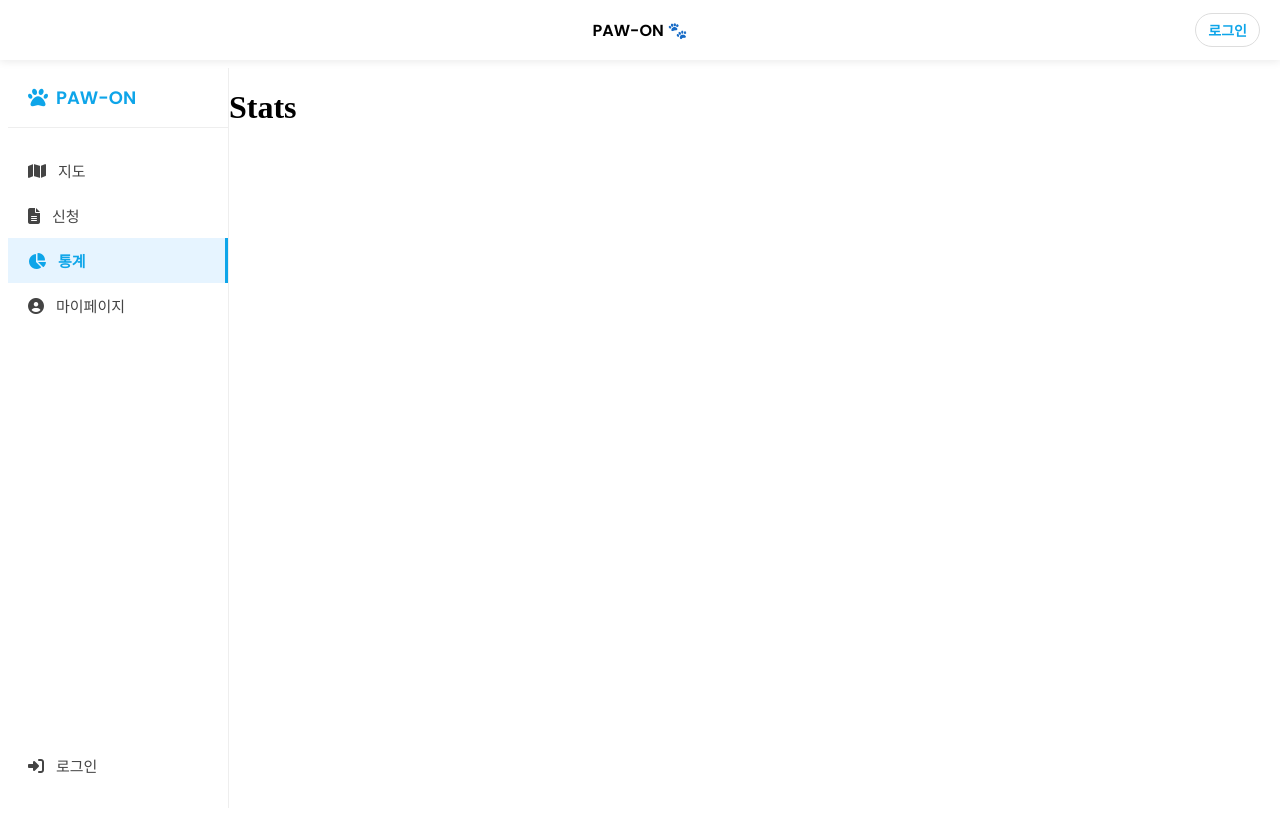
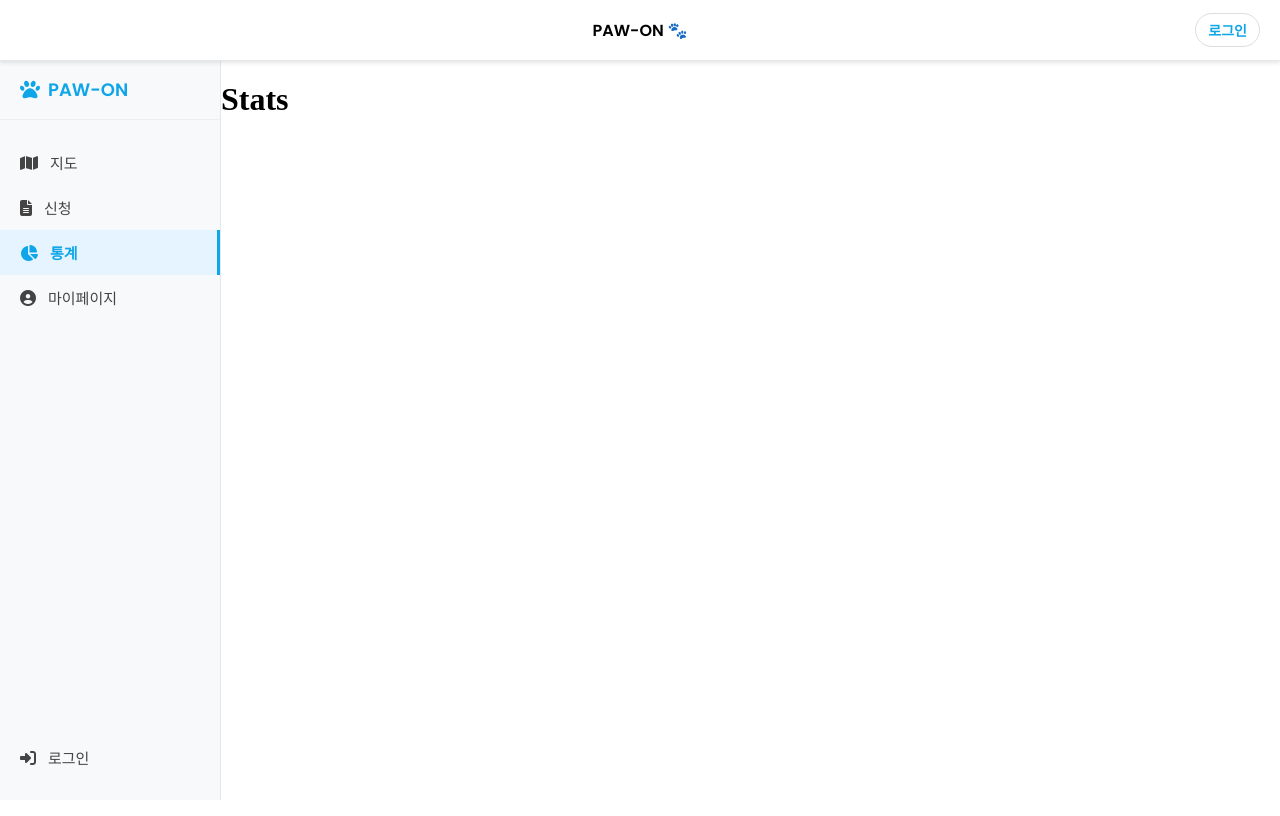
Before and after one commit to DIVE2025-updown/dive2025_FE, a Vue app: page /stats in a window 1280 px wide. Built offline with nearby package versions, Linux system fonts and the light colour scheme; no server answers.

Commit message:
Chore: Layout 유격 해결

```diff
--- a/src/layout/Dashboard.vue
+++ b/src/layout/Dashboard.vue
@@ -19,22 +19,64 @@ import Header from '@/components/common/Header.vue'; // 추가
 <style scoped>
 .dashboard {
     display: flex;
-    flex-direction: column; /* 헤더 위에 배치 */
+    flex-direction: column;
     height: 100vh;
-    overflow: hidden; /* 스크롤바 숨김 */
+    overflow: hidden; /* 전체 스크롤 방지 */
+    position: fixed; /* ✅ 대시보드 자체를 고정 */
+    top: 0;
+    left: 0;
+    right: 0;
+    bottom: 0;
 }
 
-.content-wrapper {
-    display: flex;
-    flex: 1;
-    overflow: hidden;
-    margin-top: 60px; /* 헤더 높이만큼 여백 추가 */
-    overflow: hidden; /* 스크롤바 숨김 */
+/* ✅ 헤더 완전 고정 */
+.dashboard :deep(.header) {
+    position: absolute; /* fixed 대신 absolute 사용 */
+    top: 0;
+    left: 0;
+    right: 0;
+    height: 60px;
+    background: #fff;
+    border-bottom: 1px solid #e5e7eb;
+    z-index: 1000; /* 최상위 */
+    box-shadow: 0 2px 4px rgba(0, 0, 0, 0.1);
 }
 
+/* ✅ 컨텐츠 래퍼 - 헤더 아래 완전 고정 */
+.content-wrapper {
+    position: absolute; /* ✅ 절대 위치로 고정 */
+    top: 60px; /* 헤더 바로 아래 */
+    left: 0;
+    right: 0;
+    bottom: 0; /* 화면 하단까지 */
+    display: flex;
+    overflow: hidden; /* 스크롤 완전 차단 */
+}
+
+/* ✅ 사이드바 - 내부에서만 스크롤 */
+.content-wrapper :deep(.sidebar) {
+    width: 220px;
+    background: #f8f9fa;
+    border-right: 1px solid #e5e7eb;
+    overflow-y: auto; /* 사이드바만 스크롤 */
+    overflow-x: hidden;
+    height: 100%;
+    flex-shrink: 0; /* 사이드바 크기 고정 */
+}
+
+/* ✅ 메인 콘텐츠 - 스크롤 없음 */
 .main-content {
     flex: 1;
     background: #fff;
-    overflow-y: auto;
+    overflow: hidden; /* 메인 콘텐츠 스크롤 방지 */
+    height: 100%;
+}
+
+/* ✅ 전체 body 스크롤도 방지 */
+:global(html, body) {
+    overflow: hidden !important;
+    height: 100% !important;
+    margin: 0 !important;
+    padding: 0 !important;
 }
 </style>
--- a/src/views/Apply2.vue
+++ b/src/views/Apply2.vue
@@ -450,24 +450,24 @@ onMounted(() => {
 <style scoped>
 .main-container {
     width: 100%;
-    height: 100vh;
+    height: calc(100vh - 60px); /* 헤더 높이 제외 */
     display: flex;
     flex-direction: column;
     background: #f8f9fa;
-    /* 사이드바가 있는 경우를 고려한 여백 */
-    overflow: hidden; /* 바깥 스크롤 방지 */
+    margin-left: 0;
 }
 
-/* ✅ 상단 필터바 - 사이드바 고려한 전체 너비 */
+/* ✅ 필터바 높이 고정 */
 .top-filter-bar {
-    width: 100%-220px;
+    width: 100%;
     background: #fff;
     padding: 12px 15px;
     border-bottom: 1px solid #ddd;
     box-shadow: 0 2px 4px rgba(0, 0, 0, 0.05);
     z-index: 20;
-    height: 35px;
-    flex-shrink: 0;
+    height: 59px; /* 패딩 포함한 실제 높이 */
+    box-sizing: border-box;
+    flex-shrink: 0; /* 크기 고정 */
 }
 
 .filter-content {
@@ -594,40 +594,37 @@ onMounted(() => {
     display: flex;
     min-height: 0;
     background: #fff;
-    gap: 20px; /* 리스트와 지도 사이 여백 */
-    padding: 16px; /* 전체 안쪽 여백 */
+    gap: 20px;
+    padding: 16px;
     box-sizing: border-box;
-    overflow: hidden; /* 바깥 스크롤 방지 */
+    height: calc(100% - 59px); /* 필터바 높이 제외 */
 }
 
 .animals-header {
-    font-size: 15px; /* 글자 크기 */
-    font-weight: 500; /* 굵기 */
-    color: #666; /* 색상 */
-    margin-left: 8px; /* 좌측 여백 */
-    margin-bottom: 5px;
+    font-size: 15px;
+    font-weight: 500;
+    color: #666;
+    margin: 8px 8px 8px 8px; /* 여백 최적화 */
+    flex-shrink: 0; /* 크기 고정 */
 }
 
 /* 왼쪽 동물 리스트 영역 */
 .animals-container {
     flex: 1.1;
     width: 600px;
-    min-height: 0;
     height: 100%;
-    /* background: #f8f9fa; */
     background: #fff;
     display: flex;
     flex-direction: column;
     position: relative;
-    margin: 10px; /* 상단 여백 */
+    margin: 0; /* 불필요한 마진 제거 */
 }
 
 /* 오른쪽 지도 영역 */
 .map-container {
     flex: 0.9;
     height: 100%;
-    margin: 16px;
-    margin-left: 0; /* 왼쪽 여백 제거 */
+    margin: 0; /* 불필요한 마진 제거 */
     border-radius: 20px;
     overflow: hidden;
     box-shadow: 0 4px 12px rgba(0, 0, 0, 0.15);
@@ -646,9 +643,10 @@ onMounted(() => {
     gap: 20px;
     overflow-y: auto;
     flex-grow: 1;
-    padding: 10px; /* ✅ padding 보정 */
-    position: relative; /* ✅ position relative 추가 */
-    min-height: 0;
+    padding: 10px;
+    position: relative;
+    height: 0; /* flex-grow로 높이 결정되도록 */
+    min-height: 200px; /* 최소 높이 보장 */
 }
 
 /* ✅ 선택 시 box-shadow 강조만 */
@@ -763,9 +761,10 @@ onMounted(() => {
     display: flex;
     flex-wrap: wrap;
     gap: 8px;
-    margin: -10px 0 22px 10px; /* 위는 0, 아래는 살짝만 */
-    min-height: 20px;
-    padding: 0; /* 패딩 제거 */
+    margin: 0 0 16px 10px; /* 마진 최적화 */
+    min-height: 0; /* 내용이 없을 때 높이 0 */
+    padding: 0;
+    flex-shrink: 0; /* 크기 고정 */
 }
 
 .chip {
```
